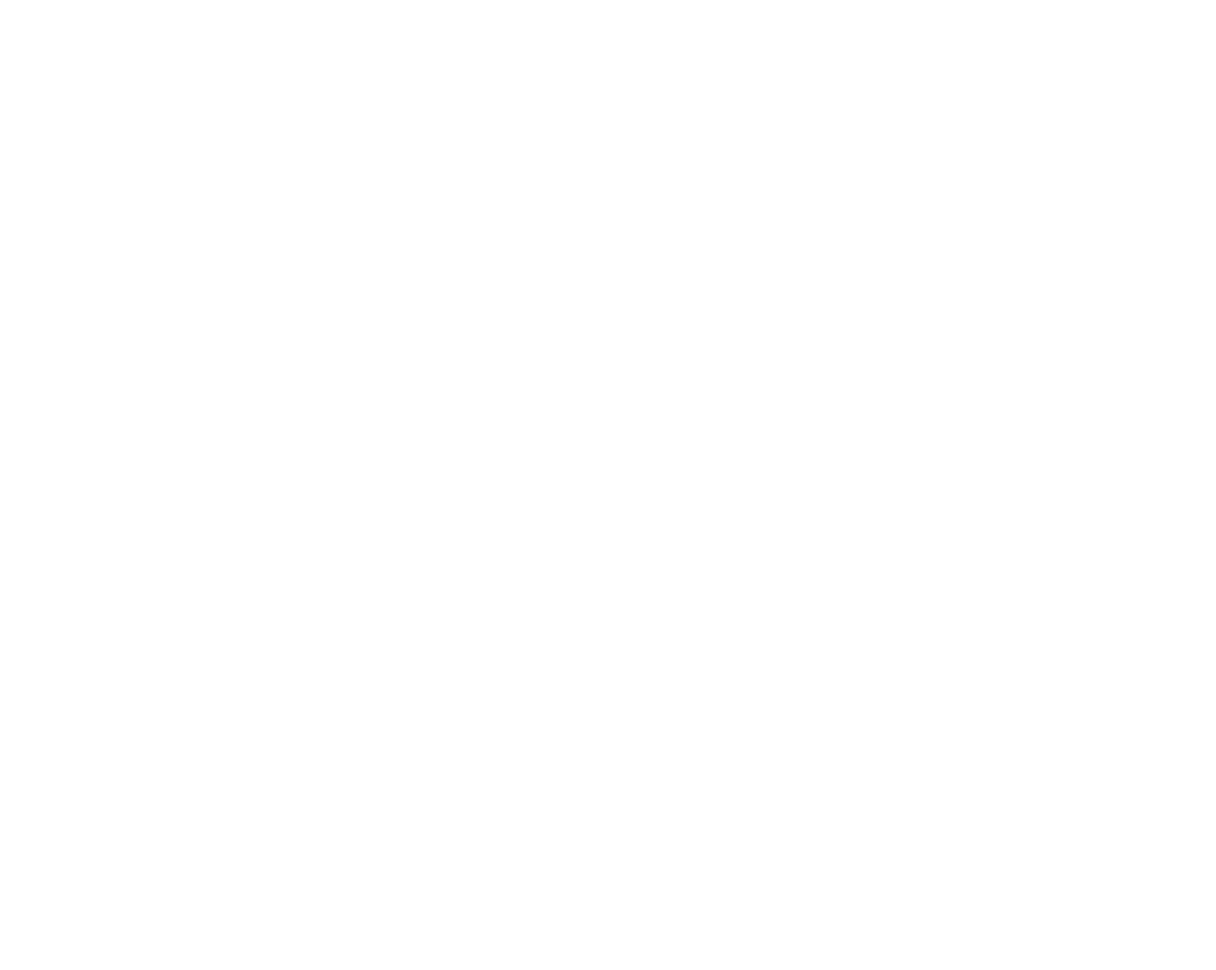
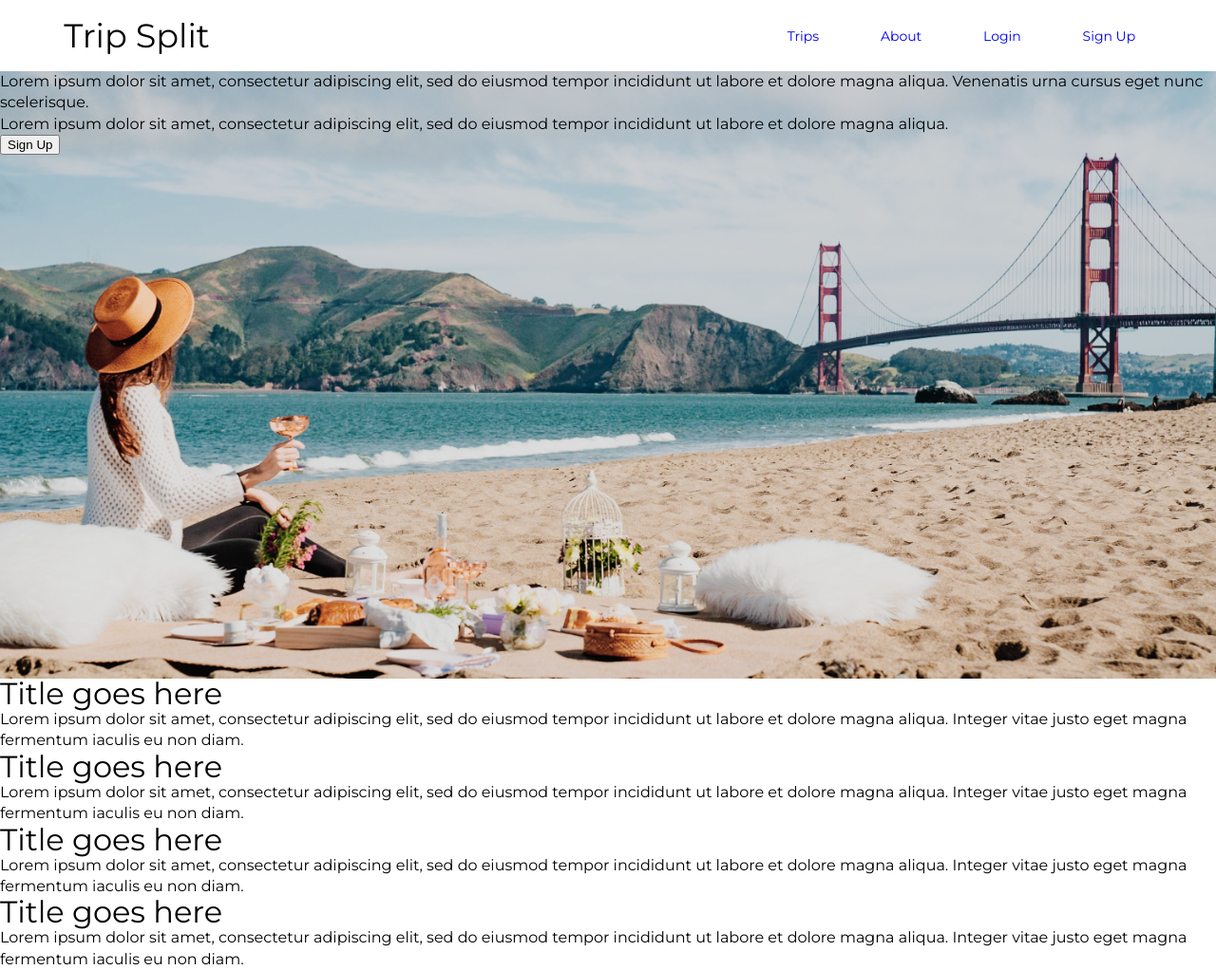
Before and after one commit to Build-Week-Trip-Split-FT/Marketing-Page, a plain HTML site: page index.html in a window 1280 px wide. Shown: the whole page at 95% size. Before the commit the page ends 800 px from the top, so only its background shows below. Drawn offline with Linux system fonts and the light colour scheme.

Commit message:
wrote html for header and main content styled nav bar and added a background image

```diff
--- a/index.html
+++ b/index.html
@@ -0,0 +1,67 @@
+<!doctype html>
+
+<html lang="en">
+<head>
+  <meta charset="utf-8">
+  <meta name="viewport" content="width=device-width, initial-scale=1.0">
+  <title>Trip Split</title>
+
+<link href="https://fonts.googleapis.com/css?family=Montserrat&display=swap" rel="stylesheet">
+<link rel="stylesheet" href="css/index.css">
+
+</head>
+
+<body>
+    <div class= "container-nav">
+        <h1>Trip Split</h1>
+        <nav>
+            <a href="#">Trips</a>
+            <a href="#">About</a>
+            <a href="#">Login</a>
+            <a href="#">Sign Up</a>
+        </nav>
+
+    </div> <!----------------end container-nav--------------->
+
+    <div class="container-home">
+
+        <div class="intro">
+            <p class="first-text">Lorem ipsum dolor sit amet, consectetur adipiscing elit, sed do eiusmod tempor incididunt ut labore et dolore magna aliqua. Venenatis urna cursus eget nunc scelerisque. </p>
+
+            <p class="second-text">Lorem ipsum dolor sit amet, consectetur adipiscing elit, sed do eiusmod tempor incididunt ut labore et dolore magna aliqua. </p>
+
+            <button class="button">Sign Up</button>
+        </div> <!-------------------end intro------------------>
+
+
+    </div> <!--this closes container-home-->
+
+    <div class="main-content">
+
+        <section class="top-middle-section">
+            <div class="text-content">
+                <h2>Title goes here</h2>
+                <p>Lorem ipsum dolor sit amet, consectetur adipiscing elit, sed do eiusmod tempor incididunt ut labore et dolore magna aliqua. Integer vitae justo eget magna fermentum iaculis eu non diam. </p>
+            </div>
+
+            <div class="text-content">
+                <h2>Title goes here</h2>
+                <p>Lorem ipsum dolor sit amet, consectetur adipiscing elit, sed do eiusmod tempor incididunt ut labore et dolore magna aliqua. Integer vitae justo eget magna fermentum iaculis eu non diam. </p>
+            </div>
+        </section> <!---------end top-middle-section---------->
+
+        <section class="bottom-middle-section">
+            <div class="text-content">
+                <h2>Title goes here</h2>
+                <p>Lorem ipsum dolor sit amet, consectetur adipiscing elit, sed do eiusmod tempor incididunt ut labore et dolore magna aliqua. Integer vitae justo eget magna fermentum iaculis eu non diam. </p>
+            </div>
+
+            <div class="text-content">
+                <h2>Title goes here</h2>
+                <p>Lorem ipsum dolor sit amet, consectetur adipiscing elit, sed do eiusmod tempor incididunt ut labore et dolore magna aliqua. Integer vitae justo eget magna fermentum iaculis eu non diam. </p>
+            </div>
+        </section> <!-----------end bottom-middle-section------->
+
+
+    </div> <!----------------end main-content------------------>
+</body>
--- a/less/global.less
+++ b/less/global.less
@@ -0,0 +1,41 @@
+// General Styles
+* {
+    box-sizing: border-box;
+  }
+
+  html {
+    font-size: 62.5%;
+  }
+
+  html, body {
+    font-family: 'Montserrat', sans-serif;
+    // color: @main-font-color;
+  }
+
+  h1, h2, h3, h4, h5 {
+    font-family: 'Montserrat', sans-serif;
+    // color: @header-font-color;
+  }
+
+  h1 {
+    font-size: 3.5rem;
+  }
+
+  h2 {
+    font-size: 3.2rem;
+  }
+
+  h3 {
+    font-size: 2.8rem;
+  }
+
+  p {
+    font-size: 1.6rem;
+    line-height: 1.4;
+  }
+
+  .container {
+    max-width: 800px;
+    width: 100%;
+    margin: 0 auto;
+  }
--- a/less/home-page.less
+++ b/less/home-page.less
@@ -0,0 +1,7 @@
+.container-home {
+    background-image: url("../img/head-img.jpg");
+    background-size: 100%;
+    background-position: center;
+    background-repeat: no-repeat;
+    height: 80vh;
+}
--- a/less/navigation.less
+++ b/less/navigation.less
@@ -0,0 +1,24 @@
+.container-nav {
+    padding: 20px;
+    display: flex;
+    justify-content: space-between;
+    align-content: center;
+
+    h1 {
+        width: 20%;
+        margin: 0;
+        text-align: center;
+    }
+
+    nav {
+        width: 40%;
+        display: flex;
+        align-items: center;
+        justify-content: space-evenly;
+
+        a{
+            text-decoration: none;
+            font-size: 1.4rem;
+            }
+        }//this closes nav
+}//this closes container-nav
```
Also changed, not shown: css/index.css, img/head-img.jpg (added), less/mixin.less (deleted), less/mixins.less (added).
